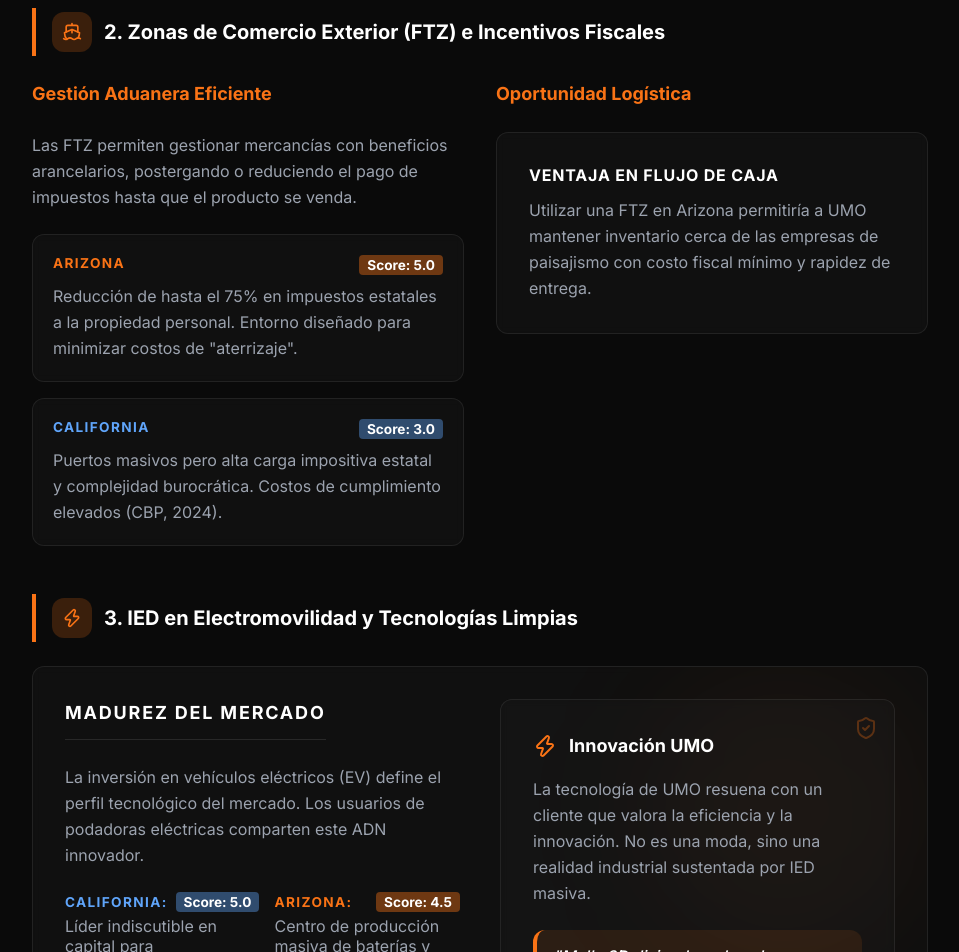
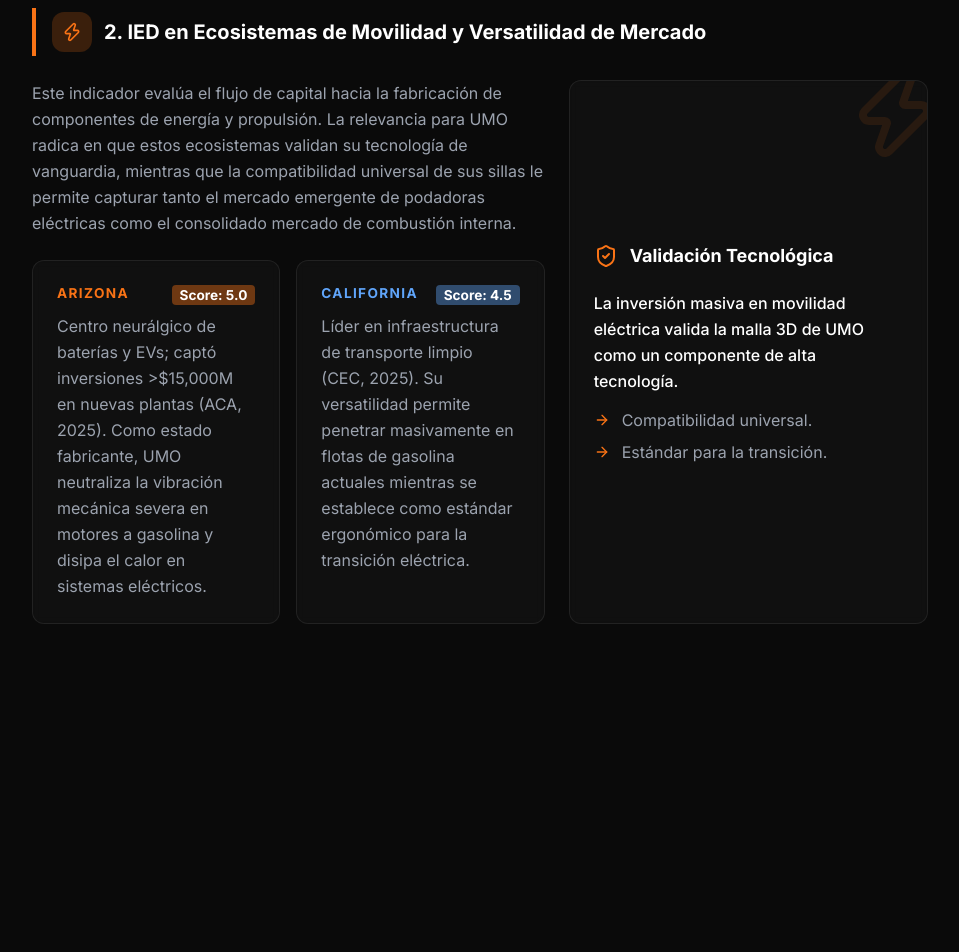
Before and after one commit to 4builes-crypto/Umo-internationalization, a React (Vite) app: page /foreign-investment in a window 1280 px wide. Shown: the part 1040-1992 px from the top of the page, without its empty margins (304-1263 px from the left). After the commit the page ends 1776 px from the top, so only its background shows below. Built offline with nearby package versions, Linux system fonts and the light colour scheme.

Commit message:
fix: resolve unused import in Foreign Investment after restructuring

```diff
--- a/src/pages/ForeignInvestment.tsx
+++ b/src/pages/ForeignInvestment.tsx
@@ -1,5 +1,5 @@
 import { motion } from 'framer-motion';
-import { Landmark, Ship, Zap, ShieldCheck, Info, ArrowRight, TrendingUp } from 'lucide-react';
+import { Landmark, Zap, ShieldCheck, Info, ArrowRight, TrendingUp } from 'lucide-react';
 import { useLanguage } from '../contexts/LanguageContext';
 
 export const ForeignInvestment = () => {
@@ -108,70 +108,7 @@ export const ForeignInvestment = () => {
         </div>
       </section>
 
-      {/* 2. Zonas de Comercio Exterior (FTZ) */}
-      <section className="space-y-6">
-        <div className="flex items-center gap-3 border-l-4 border-unoOrange pl-4 py-1">
-          <div className="w-10 h-10 rounded-xl bg-unoOrange/20 flex items-center justify-center text-unoOrange">
-            <Ship className="w-5 h-5" />
-          </div>
-          <h2 className="text-xl font-bold text-white">
-            {language === 'es'
-              ? '2. Zonas de Comercio Exterior (FTZ) e Incentivos Fiscales'
-              : '2. Foreign-Trade Zones (FTZ) & Tax Incentives'}
-          </h2>
-        </div>
-
-        <div className="grid grid-cols-1 lg:grid-cols-2 gap-8">
-          <div className="space-y-6">
-            <h3 className="text-lg font-bold text-unoOrange flex items-center gap-2">
-               {language === 'es' ? 'Gestión Aduanera Eficiente' : 'Efficient Customs Management'}
-            </h3>
-            <p className="text-sm text-textSecondary leading-relaxed">
-              {language === 'es'
-                ? 'Las FTZ permiten gestionar mercancías con beneficios arancelarios, postergando o reduciendo el pago de impuestos hasta que el producto se venda.'
-                : 'FTZs allow managing goods with tariff benefits, deferring or reducing tax payments until the product is sold.'}
-            </p>
-            <div className="grid grid-cols-1 gap-4">
-              <div className="p-5 bg-zinc-900/80 rounded-xl border-l-4 border-unoOrange glass-card">
-                <div className="flex justify-between items-start mb-2">
-                  <h4 className="text-unoOrange font-bold text-xs tracking-widest uppercase">ARIZONA</h4>
-                  <span className="text-xs font-bold text-white px-2 py-0.5 bg-unoOrange/40 rounded whitespace-nowrap">Score: 5.0</span>
-                </div>
-                <p className="text-sm text-textSecondary leading-relaxed">
-                  {language === 'es' ? 'Reducción de hasta el 75% en impuestos estatales a la propiedad personal. Entorno diseñado para minimizar costos de "aterrizaje".' : 'Reduction of up to 75% in state personal property taxes. Environment designed to minimize "landing" costs.'}
-                </p>
-              </div>
-              <div className="p-5 bg-zinc-900/80 rounded-xl border-l-4 border-blue-400 glass-card">
-                <div className="flex justify-between items-start mb-2">
-                  <h4 className="text-blue-400 font-bold text-xs tracking-widest uppercase">CALIFORNIA</h4>
-                  <span className="text-xs font-bold text-white px-2 py-0.5 bg-blue-400/40 rounded whitespace-nowrap">Score: 3.0</span>
-                </div>
-                <p className="text-sm text-textSecondary leading-relaxed">
-                  {language === 'es' ? 'Puertos masivos pero alta carga impositiva estatal y complejidad burocrática. Costos de cumplimiento elevados (CBP, 2024).' : 'Massive ports but high state tax burden and bureaucratic complexity. High compliance costs (CBP, 2024).'}
-                </p>
-              </div>
-            </div>
-          </div>
-
-          <div className="space-y-6">
-            <h3 className="text-lg font-bold text-unoOrange">{language === 'es' ? 'Oportunidad Logística' : 'Logistical Opportunity'}</h3>
-            <div className="space-y-4">
-              <div className="bg-unoOrange/10 p-8 rounded-2xl border border-unoOrange/20 glass-card flex flex-col justify-center h-full">
-                <p className="text-sm text-white font-bold mb-3 uppercase tracking-wider">
-                  {language === 'es' ? 'Ventaja en Flujo de Caja' : 'Cash Flow Advantage'}
-                </p>
-                <p className="text-sm text-textSecondary leading-relaxed">
-                  {language === 'es'
-                    ? 'Utilizar una FTZ en Arizona permitiría a UMO mantener inventario cerca de las empresas de paisajismo con costo fiscal mínimo y rapidez de entrega.'
-                    : 'Using an FTZ in Arizona would allow UMO to maintain inventory near landscaping companies with minimal tax cost and fast delivery.'}
-                </p>
-              </div>
-            </div>
-          </div>
-        </div>
-      </section>
-
-      {/* 3. IED en Electromovilidad */}
+      {/* 2. IED en Ecosistemas de Movilidad y Versatilidad de Mercado */}
       <section className="space-y-6">
         <div className="flex items-center gap-3 border-l-4 border-unoOrange pl-4 py-1">
           <div className="w-10 h-10 rounded-xl bg-unoOrange/20 flex items-center justify-center text-unoOrange">
@@ -179,64 +116,78 @@ export const ForeignInvestment = () => {
           </div>
           <h2 className="text-xl font-bold text-white">
             {language === 'es'
-              ? '3. IED en Electromovilidad y Tecnologías Limpias'
-              : '3. FDI in Electromobility & Clean Technologies'}
+              ? '2. IED en Ecosistemas de Movilidad y Versatilidad de Mercado'
+              : '2. FDI in Mobility Ecosystems & Market Versatility'}
           </h2>
         </div>
 
-        <div className="glass-card p-8 relative overflow-hidden group">
-          <div className="absolute top-0 right-0 w-72 h-72 bg-unoOrange/5 rounded-full blur-3xl" />
-
-          <div className="grid grid-cols-1 lg:grid-cols-2 gap-10 relative z-10">
-            <div className="space-y-6">
-              <h3 className="text-lg font-bold text-white uppercase tracking-widest border-b border-white/10 pb-3 inline-block">
-                {language === 'es' ? 'Madurez del Mercado' : 'Market Maturity'}
-              </h3>
+        <div className="grid grid-cols-1 xl:grid-cols-12 gap-6 items-start">
+          <div className="xl:col-span-7 space-y-6">
+            <div className="prose prose-invert max-w-none">
               <p className="text-sm text-textSecondary leading-relaxed">
                 {language === 'es'
-                  ? 'La inversión en vehículos eléctricos (EV) define el perfil tecnológico del mercado. Los usuarios de podadoras eléctricas comparten este ADN innovador.'
-                  : 'Investment in electric vehicles (EV) defines the technological profile of the market. Electric mower users share this innovative DNA.'}
+                  ? 'Este indicador evalúa el flujo de capital hacia la fabricación de componentes de energía y propulsión. La relevancia para UMO radica en que estos ecosistemas validan su tecnología de vanguardia, mientras que la compatibilidad universal de sus sillas le permite capturar tanto el mercado emergente de podadoras eléctricas como el consolidado mercado de combustión interna.'
+                  : 'This indicator evaluates the flow of capital toward the manufacturing of energy and propulsion components. The relevance for UMO lies in how these ecosystems validate its cutting-edge technology, while the universal compatibility of its seats allows it to capture both the emerging electric mower market and the consolidated internal combustion market.'}
               </p>
-              <div className="grid grid-cols-2 gap-6">
-                <div>
-                  <div className="flex items-center justify-between mb-1 gap-2">
-                    <span className="text-blue-400 font-bold text-xs uppercase tracking-widest">CALIFORNIA:</span>
-                    <span className="text-xs font-bold text-white px-2 py-0.5 bg-blue-400/40 rounded whitespace-nowrap">Score: 5.0</span>
-                  </div>
-                  <p className="text-sm text-textSecondary">{language === 'es' ? 'Líder indiscutible en capital para sostenibilidad.' : 'Undisputed leader in sustainability capital.'}</p>
-                </div>
-                <div>
-                  <div className="flex items-center justify-between mb-1 gap-2">
-                    <span className="text-unoOrange font-bold text-xs uppercase tracking-widest">ARIZONA:</span>
-                    <span className="text-xs font-bold text-white px-2 py-0.5 bg-unoOrange/40 rounded whitespace-nowrap">Score: 4.5</span>
-                  </div>
-                  <p className="text-sm text-textSecondary">{language === 'es' ? 'Centro de producción masiva de baterías y EVs.' : 'Hub for mass production of batteries and EVs.'}</p>
-                </div>
-              </div>
             </div>
 
-            <div className="bg-zinc-900/50 p-8 rounded-3xl border border-white/10 relative glass-card flex flex-col justify-center">
-              <ShieldCheck className="absolute top-4 right-4 text-unoOrange w-6 h-6 opacity-30" />
-              <h3 className="text-lg font-bold text-white mb-4 flex items-center gap-3">
-                <Zap className="text-unoOrange w-6 h-6" />
-                {language === 'es' ? 'Innovación UMO' : 'UMO Innovation'}
-              </h3>
-              <p className="text-sm text-textSecondary leading-relaxed mb-6">
-                {language === 'es'
-                  ? 'La tecnología de UMO resuena con un cliente que valora la eficiencia y la innovación. No es una moda, sino una realidad industrial sustentada por IED masiva.'
-                  : 'UMO technology resonates with a customer who values efficiency and innovation. It is not a fad, but an industrial reality supported by massive FDI.'}
-              </p>
-              <div className="p-4 bg-unoOrange/10 rounded-xl border-l-4 border-unoOrange">
-                <p className="text-sm text-white font-medium italic">
+            <div className="grid grid-cols-1 md:grid-cols-2 gap-4">
+              <div className="glass-card p-6 border-zinc-800 hover:border-unoOrange/30 transition-colors">
+                <div className="flex justify-between items-start mb-2">
+                  <h4 className="text-unoOrange font-bold text-xs tracking-widest uppercase">ARIZONA</h4>
+                  <span className="text-xs font-bold text-white px-2 py-0.5 bg-unoOrange/40 rounded whitespace-nowrap">Score: 5.0</span>
+                </div>
+                <p className="text-sm text-textSecondary leading-relaxed">
                   {language === 'es'
-                    ? '"Malla 3D disipadora de calor: perfecta para el perfil de usuario EV en estados de alta insolación."'
-                    : '"3D heat-dissipating mesh: perfect for the EV user profile in high-insolation states."'}
+                    ? 'Centro neurálgico de baterías y EVs; captó inversiones >$15,000M en nuevas plantas (ACA, 2025). Como estado fabricante, UMO neutraliza la vibración mecánica severa en motores a gasolina y disipa el calor en sistemas eléctricos.'
+                    : 'Neuralgic center for batteries and EVs; captured >$15B in new plants (ACA, 2025). As a manufacturing state, UMO neutralizes severe mechanical vibration in gasoline engines and dissipates heat in electrical systems.'}
+                </p>
+              </div>
+              <div className="glass-card p-6 border-zinc-800 hover:border-blue-400/30 transition-colors">
+                <div className="flex justify-between items-start mb-2">
+                  <h4 className="text-blue-400 font-bold text-xs tracking-widest uppercase">CALIFORNIA</h4>
+                  <span className="text-xs font-bold text-white px-2 py-0.5 bg-blue-400/40 rounded whitespace-nowrap">Score: 4.5</span>
+                </div>
+                <p className="text-sm text-textSecondary leading-relaxed">
+                  {language === 'es'
+                    ? 'Líder en infraestructura de transporte limpio (CEC, 2025). Su versatilidad permite penetrar masivamente en flotas de gasolina actuales mientras se establece como estándar ergonómico para la transición eléctrica.'
+                    : 'Leader in clean transport infrastructure (CEC, 2025). Its versatility allows for massive penetration in current gasoline fleets while establishing itself as the ergonomic standard for the electric transition.'}
                 </p>
               </div>
             </div>
           </div>
+
+          <motion.div
+            initial={{ opacity: 0, y: 10 }}
+            whileInView={{ opacity: 1, y: 0 }}
+            viewport={{ once: true }}
+            className="xl:col-span-5 glass-card p-6 border-unoOrange/30 bg-unoOrange/5 relative overflow-hidden h-full flex flex-col justify-center"
+          >
+            <Zap className="absolute -right-4 -top-4 w-24 h-24 text-unoOrange/10" />
+            <h3 className="text-lg font-bold text-white mb-5 flex items-center gap-3">
+              <ShieldCheck className="text-unoOrange w-6 h-6" />
+              {language === 'es' ? 'Validación Tecnológica' : 'Technological Validation'}
+            </h3>
+            <p className="text-sm text-white font-medium leading-relaxed mb-4">
+              {language === 'es'
+                ? 'La inversión masiva en movilidad eléctrica valida la malla 3D de UMO como un componente de alta tecnología.'
+                : 'Massive investment in electric mobility validates UMO\'s 3D mesh as a high-tech component.'}
+            </p>
+            <div className="space-y-3">
+              <div className="flex gap-3 items-center">
+                <ArrowRight className="text-unoOrange shrink-0 w-4 h-4" />
+                <p className="text-sm text-textSecondary">{language === 'es' ? 'Compatibilidad universal.' : 'Universal compatibility.'}</p>
+              </div>
+              <div className="flex gap-3 items-center">
+                <ArrowRight className="text-unoOrange shrink-0 w-4 h-4" />
+                <p className="text-sm text-textSecondary">{language === 'es' ? 'Estándar para la transición.' : 'Standard for the transition.'}</p>
+              </div>
+            </div>
+          </motion.div>
         </div>
       </section>
+
+
     </div>
   );
 };
--- a/src/pages/ScoreAnalysis.tsx
+++ b/src/pages/ScoreAnalysis.tsx
@@ -30,8 +30,8 @@ const scoreData = [
   },
   {
     category: { es: 'Inversión Extranjera', en: 'Foreign Investment' },
-    arizona: 4.83,
-    california: 4.00
+    arizona: 5.00,
+    california: 4.25
   }
 ];
 
```
